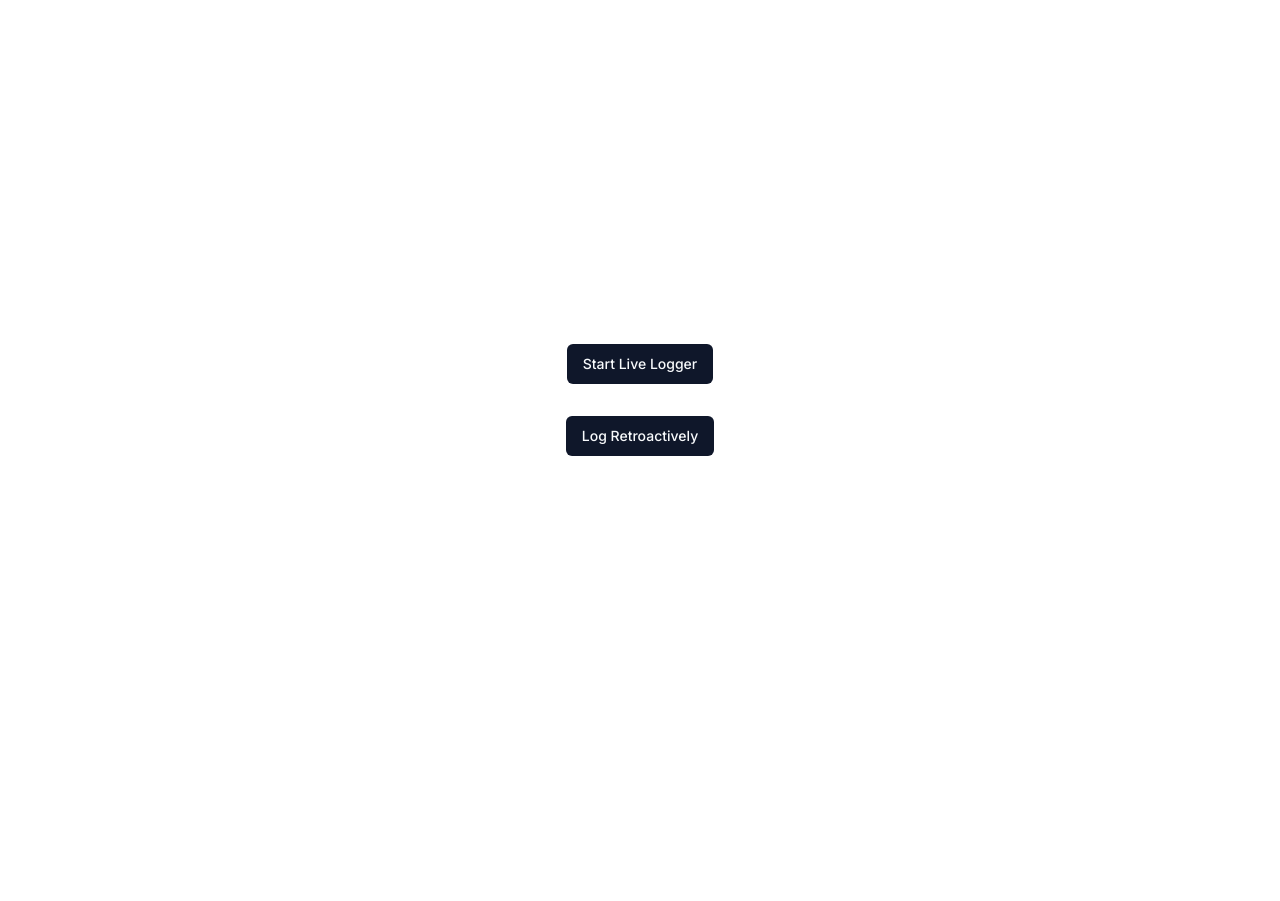
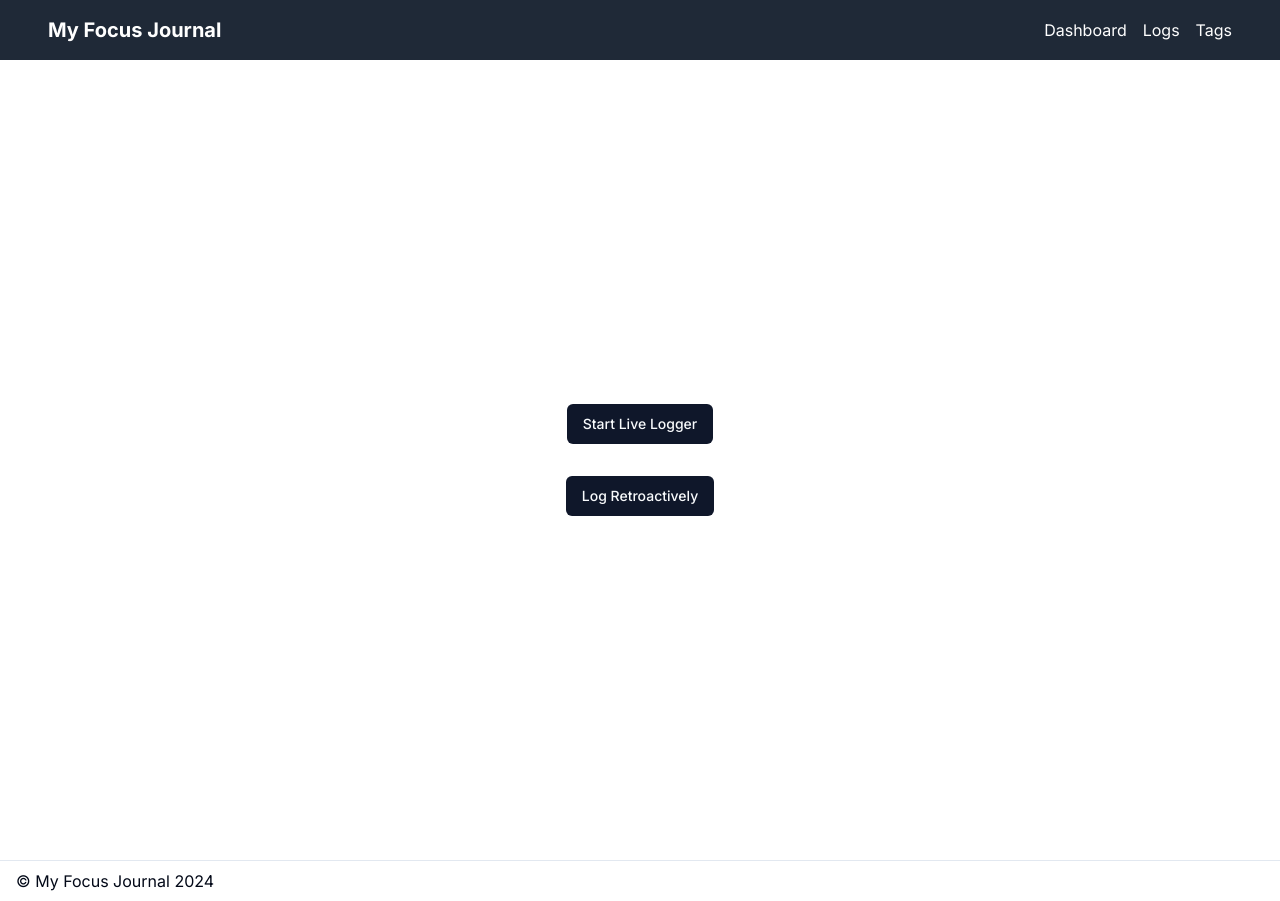
Before and after one commit to lukaskesch/lifejournal.io, a Next.js app in the folder frontend/: page /app in a window 1280 px wide. Before the commit the page ends 800 px from the top, so only its background shows below. Built offline with nearby package versions, Linux system fonts and the light colour scheme.

Commit message:
Adding Header and Footer

```diff
--- a/frontend/src/app/layout.tsx
+++ b/frontend/src/app/layout.tsx
@@ -1,6 +1,8 @@
 import type { Metadata } from "next";
 import { Inter } from "next/font/google";
 import "./globals.css";
+import Header from "@/components/layout/Header";
+import Footer from "@/components/layout/Footer";
 
 const inter = Inter({ subsets: ["latin"] });
 
@@ -16,7 +18,11 @@ export default function RootLayout({
 }>) {
   return (
     <html lang="en">
-      <body className={inter.className}>{children}</body>
+      <body className={inter.className}>
+        <Header />
+        {children}
+        <Footer />
+      </body>
     </html>
   );
 }
--- /dev/null
+++ b/frontend/src/components/layout/Footer.tsx
@@ -0,0 +1,10 @@
+export default function Footer() {
+  return (
+    <footer>
+      <hr />
+      <div className="flex justify-between px-4 py-2">
+        <div>&copy; My Focus Journal {new Date().getFullYear()}</div>
+      </div>
+    </footer>
+  );
+}
--- /dev/null
+++ b/frontend/src/components/layout/Header.tsx
@@ -0,0 +1,29 @@
+import Link from "next/link";
+export default function Header() {
+  return (
+    <header className="bg-gray-800 text-white p-4">
+      <nav className="container mx-auto flex justify-between items-center">
+        <Link href="/" className="text-xl font-bold">
+          My Focus Journal
+        </Link>
+        <ul className="flex space-x-4">
+          <li>
+            <Link href="/app" className="hover:text-gray-300">
+              Dashboard
+            </Link>
+          </li>
+          <li>
+            <Link href="/app/logs" className="hover:text-gray-300">
+              Logs
+            </Link>
+          </li>
+          <li>
+            <Link href="/app/tags" className="hover:text-gray-300">
+              Tags
+            </Link>
+          </li>
+        </ul>
+      </nav>
+    </header>
+  );
+}
```
Also changed, not shown: 1 other file (tests, documents, lock files or other folders).
